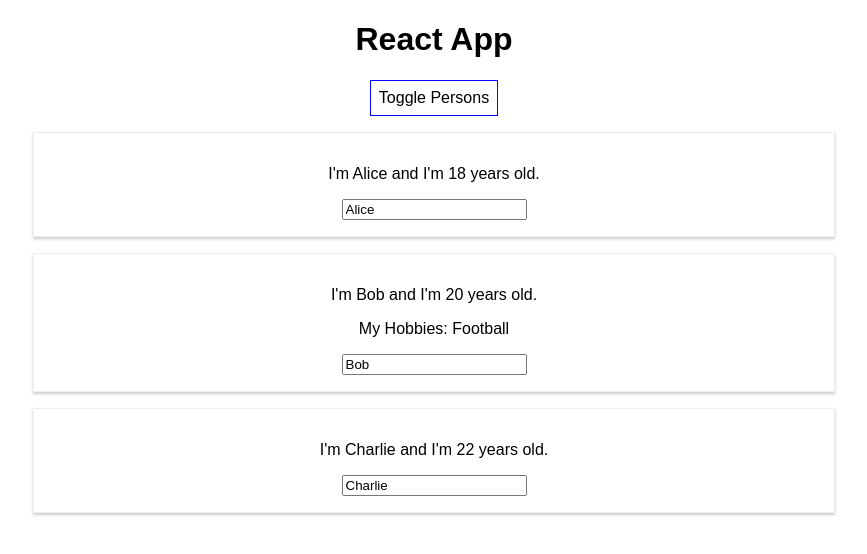
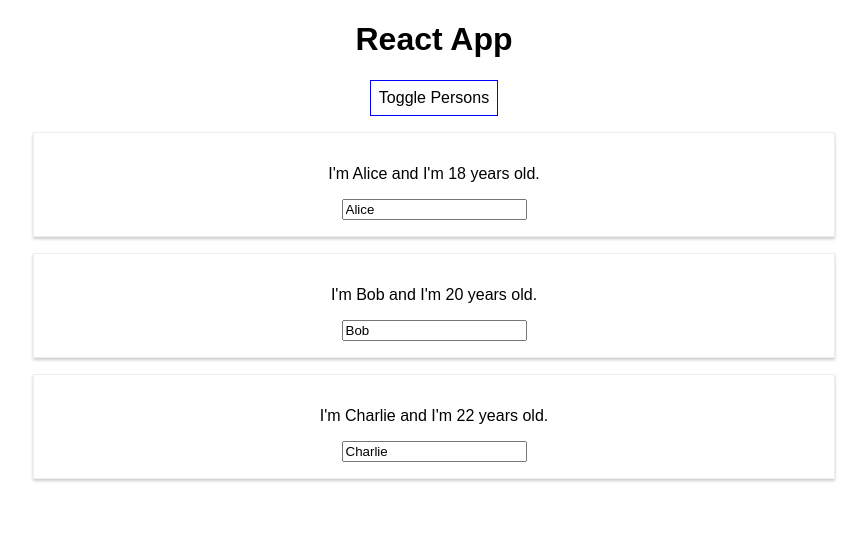
Before and after one commit to igorini/react-complete-guide, a React (Create React App) app: page / in a window 1280 px wide. Both pictures are taken after a click on the button "Toggle Persons". Shown: the top 554 px of the page, without its empty margins (206-1073 px from the left). Built offline with nearby package versions, Linux system fonts and the light colour scheme.

Commit message:
Output persons with a map

```diff
--- a/src/App.js
+++ b/src/App.js
@@ -52,17 +52,11 @@
     if (this.state.showPersons) {
       persons = (
         <div>
-          <Person
-            name={this.state.persons[0].name}
-            age={this.state.persons[0].age}/>
-          <Person
-            name={this.state.persons[1].name}
-            age={this.state.persons[1].age}
-            click={this.switchNameHandler.bind(this, 'Agatha')}
-            changed={this.nameChangedHandler}> My Hobbies: Football</Person>
-          <Person
-            name={this.state.persons[2].name}
-            age={this.state.persons[2].age}/>
+          {this.state.persons.map(person => {
+            return <Person
+              name={person.name}
+              age={person.age}/>
+          })}
         </div>
       );
     }
```
